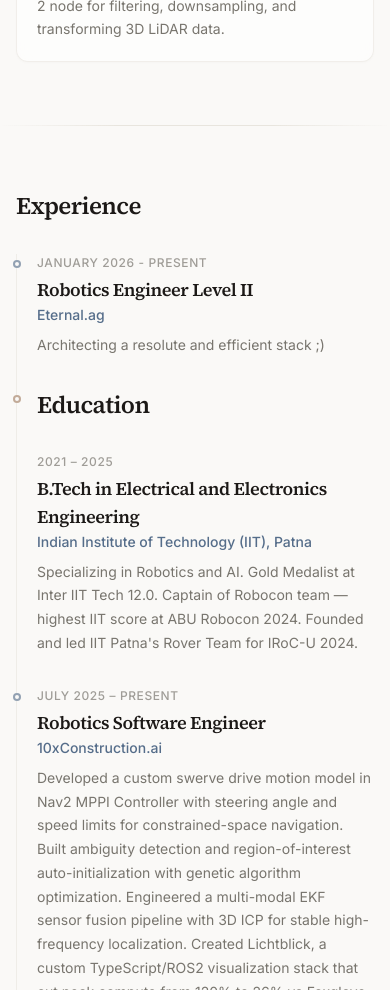
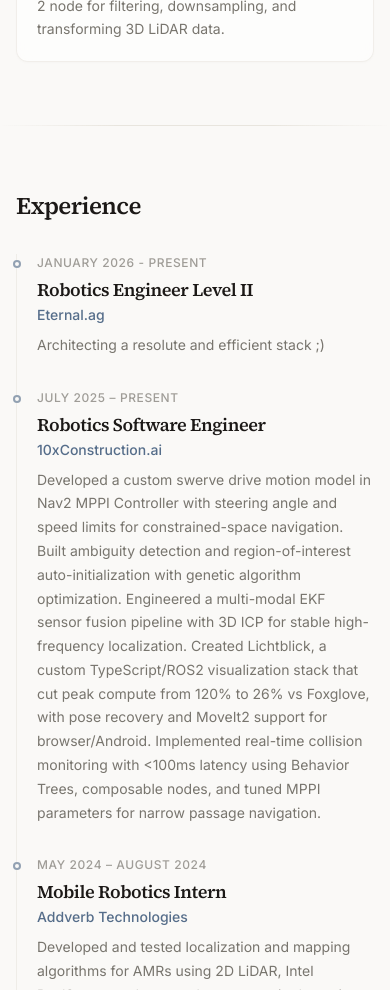
Before and after one commit to Pana1v/Pana1v.github.io, a React (Vite) app: page / in a window 390 px wide. Shown: the part 7180-8170 px from the top of the page. Built offline with nearby package versions, Linux system fonts and the light colour scheme.

Commit message:
Separate mobile and desktop Experience layouts to prevent interleaving

```diff
--- a/src/components/Experience.tsx
+++ b/src/components/Experience.tsx
@@ -2,26 +2,8 @@ import React from 'react';
 import { motion } from 'motion/react';
 import { DataStructure } from '../data';
 
-export function Experience({ data }: { data: DataStructure }) {
-  const maxLen = Math.max(data.experience.length, data.education.length);
-
+function ExpEntry({ exp, i }: { exp: { period: string; role: string; company: string; description: string }; i: number }) {
   return (
-    <section id="experience" className="section-divider py-16">
-      <div className="container mx-auto max-w-4xl px-4">
-        <div className="grid grid-cols-1 lg:grid-cols-2 gap-x-16">
-          {/* Headings */}
-          <h2 className="mb-8 font-serif text-2xl font-semibold tracking-tight">Experience</h2>
-          <h2 className="mb-8 font-serif text-2xl font-semibold tracking-tight max-lg:hidden">Education</h2>
-
-          {/* Paired entries */}
-          {Array.from({ length: maxLen }).map((_, i) => {
-            const exp = data.experience[i];
-            const edu = data.education[i];
-            return (
-              <React.Fragment key={i}>
-                {/* Experience entry */}
-                <div className={`relative pl-5 pb-8 ${exp ? 'border-l border-border/60' : ''}`}>
-                  {exp && (
     <motion.div
       initial={{ opacity: 0, x: -8 }}
       whileInView={{ opacity: 1, x: 0 }}
@@ -34,15 +16,11 @@ export function Experience({ data }: { data: DataStructure }) {
       <p className="mb-2 text-[14px] font-medium text-primary/80">{exp.company}</p>
       <p className="text-[14px] leading-[1.7] text-muted-foreground">{exp.description}</p>
     </motion.div>
-                  )}
-                </div>
+  );
+}
 
-                {/* Education entry — show heading on mobile before first entry */}
-                <div className={`relative pl-5 pb-8 ${edu ? 'border-l border-border/60' : ''}`}>
-                  {i === 0 && (
-                    <h2 className="mb-8 font-serif text-2xl font-semibold tracking-tight lg:hidden">Education</h2>
-                  )}
-                  {edu && (
+function EduEntry({ edu, i }: { edu: { period: string; degree: string; institution: string; description: string }; i: number }) {
+  return (
     <motion.div
       initial={{ opacity: 0, x: -8 }}
       whileInView={{ opacity: 1, x: 0 }}
@@ -55,12 +33,55 @@ export function Experience({ data }: { data: DataStructure }) {
       <p className="mb-2 text-[14px] font-medium text-primary/80">{edu.institution}</p>
       <p className="text-[14px] leading-[1.7] text-muted-foreground">{edu.description}</p>
     </motion.div>
-                  )}
+  );
+}
+
+export function Experience({ data }: { data: DataStructure }) {
+  const maxLen = Math.max(data.experience.length, data.education.length);
+
+  return (
+    <section id="experience" className="section-divider py-16">
+      <div className="container mx-auto max-w-4xl px-4">
+        {/* Desktop: paired grid */}
+        <div className="hidden lg:grid grid-cols-2 gap-x-16">
+          <h2 className="mb-8 font-serif text-2xl font-semibold tracking-tight">Experience</h2>
+          <h2 className="mb-8 font-serif text-2xl font-semibold tracking-tight">Education</h2>
+
+          {Array.from({ length: maxLen }).map((_, i) => {
+            const exp = data.experience[i];
+            const edu = data.education[i];
+            return (
+              <React.Fragment key={i}>
+                <div className={`relative pl-5 pb-8 ${exp ? 'border-l border-border/60' : ''}`}>
+                  {exp && <ExpEntry exp={exp} i={i} />}
+                </div>
+                <div className={`relative pl-5 pb-8 ${edu ? 'border-l border-border/60' : ''}`}>
+                  {edu && <EduEntry edu={edu} i={i} />}
                 </div>
               </React.Fragment>
             );
           })}
         </div>
+
+        {/* Mobile: stacked columns */}
+        <div className="lg:hidden space-y-12">
+          <div>
+            <h2 className="mb-8 font-serif text-2xl font-semibold tracking-tight">Experience</h2>
+            {data.experience.map((exp, i) => (
+              <div key={i} className="relative pl-5 pb-8 border-l border-border/60">
+                <ExpEntry exp={exp} i={i} />
+              </div>
+            ))}
+          </div>
+          <div>
+            <h2 className="mb-8 font-serif text-2xl font-semibold tracking-tight">Education</h2>
+            {data.education.map((edu, i) => (
+              <div key={i} className="relative pl-5 pb-8 border-l border-border/60">
+                <EduEntry edu={edu} i={i} />
+              </div>
+            ))}
+          </div>
+        </div>
       </div>
     </section>
   );
```
Lines whose indentation alone changed are shown as unchanged.
